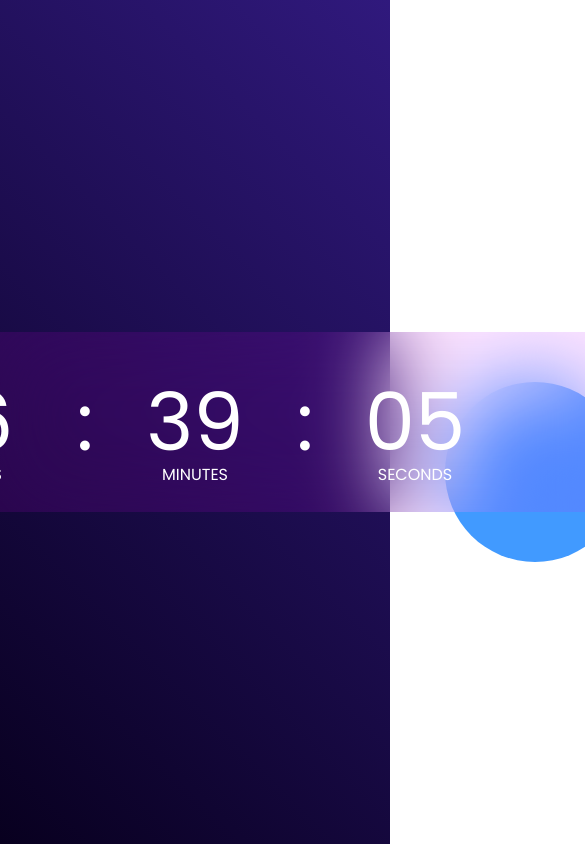
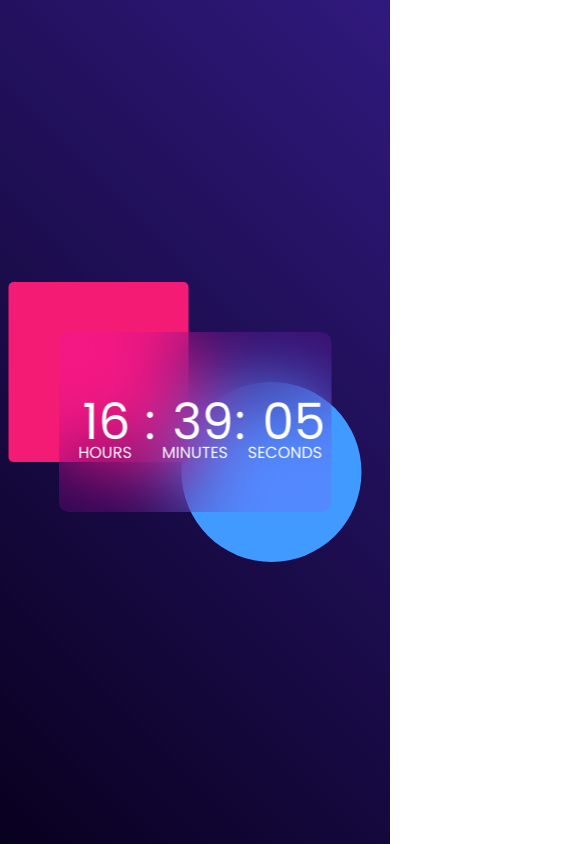
Before and after one commit to nischay-code/Digital_Clock, a plain HTML site: page index.html in a window 390 px wide. Shown: the top 844 px of the page, 585 px wide, since content can reach past the window. Drawn offline with Linux system fonts and the light colour scheme; a web font is replaced by a local one.

Commit message:
Media Query Added

```diff
--- a/style.css
+++ b/style.css
@@ -86,3 +86,15 @@
 #sec::after {
     content: 'SECONDS';
 }
+
+@media screen and (max-width: 860px) {
+    .container {
+        width: 70%;
+    }
+
+    .clock span {
+        font-size: 50px;
+        width: 45px;
+    }
+
+}
```
